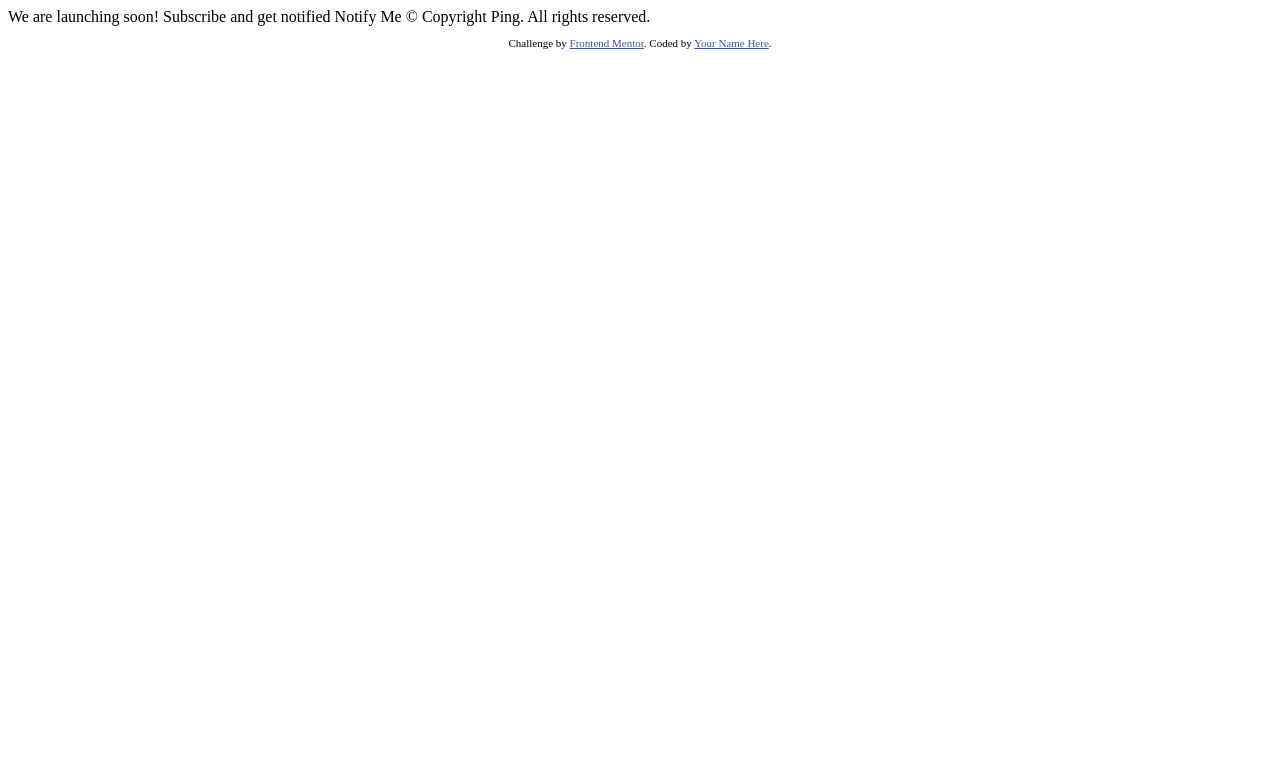
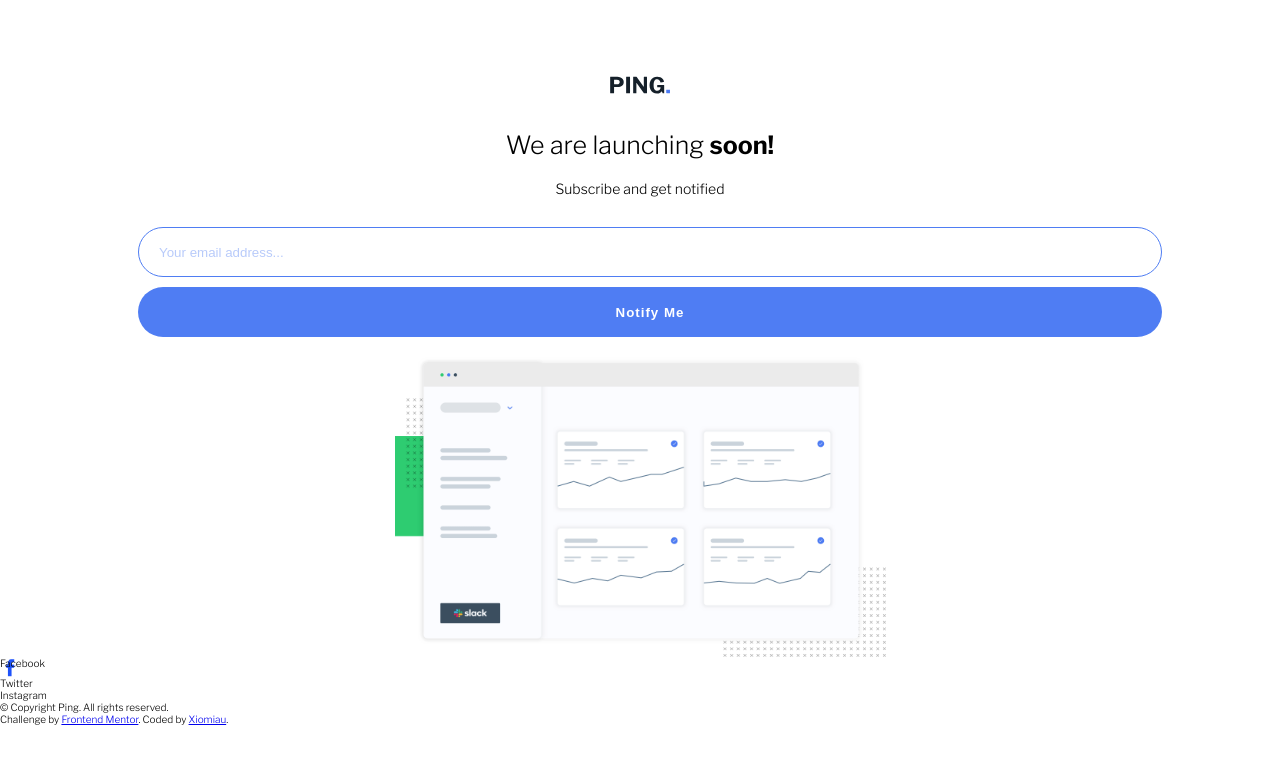
Before and after one commit to Xiomiau/Ping-single-column-coming-soon-page, a plain HTML site: page index.html in a window 1280 px wide. Drawn offline with nearby package versions, Linux system fonts and the light colour scheme.

Commit message:
primer avance

```diff
--- a/index.html
+++ b/index.html
@@ -3,31 +3,47 @@
 <head>
   <meta charset="UTF-8">
   <meta name="viewport" content="width=device-width, initial-scale=1.0"> <!-- displays site properly based on user's device -->
-
+  <link rel="stylesheet" href="/mobile.css">
+  <link rel="stylesheet" href="/desktop.css" media="(min-width:1440px
+  )">
   <link rel="icon" type="image/png" sizes="32x32" href="./images/favicon-32x32.png">
-
+  <link rel="preconnect" href="https://fonts.googleapis.com">
+  <link rel="preconnect" href="https://fonts.gstatic.com" crossorigin>
+  <link href="https://fonts.googleapis.com/css2?family=Libre+Franklin:wght@300;600;700&display=swap" rel="stylesheet">
   <title>Frontend Mentor | Ping coming soon page</title>
-
-  <!-- Feel free to remove these styles or customise in your own stylesheet 👍 -->
-  <style>
-    .attribution { font-size: 11px; text-align: center; }
-    .attribution a { color: hsl(228, 45%, 44%); }
-  </style>
 </head>
 <body>
+        <!-- LOGO -->
+    <header class="logo"></header>
+        <!-- h1 -->
+    <div class="text">
+      <h1 class="title">  We are launching <span>soon!</span></h1>
+        <!-- h4 -->
+    <p class="subtitle">  Subscribe and get notified</p>
+    </div>
+        <!-- input -->
+    <div class="inputButton">
+      <input placeholder="Your email address..." type="email">
+        <!-- boton -->
+    <button><p>Notify Me</p></button>
+    </div>
+        <!-- imagen -->
+    <div class="img"></div>
+        <!-- social media -->
+        <ul class="socialMedia">
+          <li class="fb">Facebook</li>
+          <li class="tw">Twitter</li>
+          <li class="ins">Instagram</li>
+        </ul>
 
-  We are launching soon!
 
-  Subscribe and get notified
-
-  Notify Me
 
   &copy; Copyright Ping. All rights reserved.
 
   <footer>
     <p class="attribution">
       Challenge by <a href="https://www.frontendmentor.io?ref=challenge" target="_blank">Frontend Mentor</a>.
-      Coded by <a href="#">Your Name Here</a>.
+      Coded by <a href="https://www.frontendmentor.io/profile/Xiomiau">Xiomiau</a>.
     </p>
   </footer>
 </body>
--- /dev/null
+++ b/mobile.css
@@ -0,0 +1,100 @@
+* {
+    margin: 0;
+    padding: 0;
+    box-sizing: border-box;
+}
+
+html {
+    font-family: 'Libre Franklin', sans-serif;
+    font-size: 62.5%;
+}
+
+:root {
+
+--Blue: hsl(223, 87%, 63%);
+--Pale-Blue: hsl(223, 100%, 88%);
+--Light-Red: hsl(354, 100%, 66%);
+--Gray: hsl(0, 0%, 59%);
+--Very-Dark-Blue: hsl(209, 33%, 12%);
+}
+
+.logo {
+    width: 60px;
+    height: 30px;
+    background-image: url(/images/logo.svg);
+    background-repeat: no-repeat;
+    background-position: center;
+    margin: 70px auto 30px;
+    background-size: contain;
+}
+
+.title {
+    text-align: center;
+    font-weight: 300;
+    margin-bottom: 20px;
+    font-size: 2.5rem;
+}
+
+.subtitle {
+    text-align: center;
+    font-weight: 300;
+    margin-bottom: 20px;
+    font-size: 1.4rem;
+    font-weight: 300;
+}
+
+.title span {
+    font-weight: bold;
+}
+
+.inputButton {
+    margin: 20px auto;
+    width: 80%;
+    height: auto;
+    justify-content: center;
+}
+
+input {
+    width: 100%;
+    height: 50px;
+    padding: 20px;
+    border-radius: 30px;
+    margin: 10px;
+    border: 1px solid var(--Blue);
+}
+
+input::placeholder{
+    color: var(--Blue);
+    opacity: .4;
+}
+
+button {
+    width: 100%;
+    height: 50px;
+    border-radius: 30px;
+    background-color: var(--Blue);
+    margin: 0 10px;
+    border: none;
+    color: white;
+    font-weight: bold;
+    letter-spacing: .1rem;
+    cursor: pointer;
+
+}
+
+.img {
+    width: 85%;
+    height: 300px;
+    background-image: url(/images/illustration-dashboard.png);
+    background-position: center;
+    background-size: contain;
+    background-repeat: no-repeat;
+    margin: 0 auto;
+}
+
+.fb {
+    width: 20px;
+    height: 20px;
+    background-image: url(/images/104498_facebook_icon.png);
+    background-size: contain;
+}
```
Also changed, not shown: desktop.css (added), images/104498_facebook_icon.png (added), images/104501_twitter_bird_icon.png (added), images/1161953_instagram_icon.png (added).
